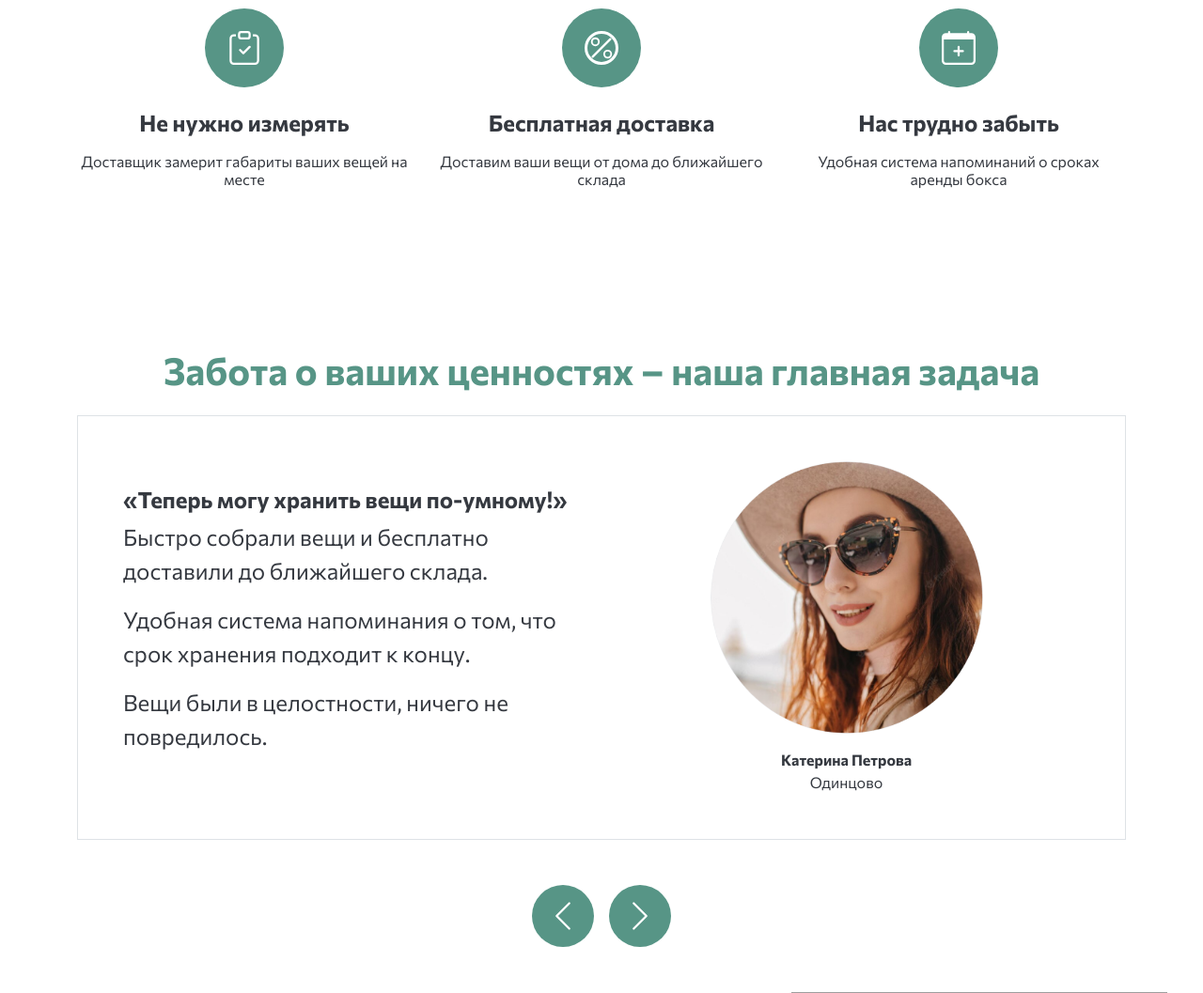
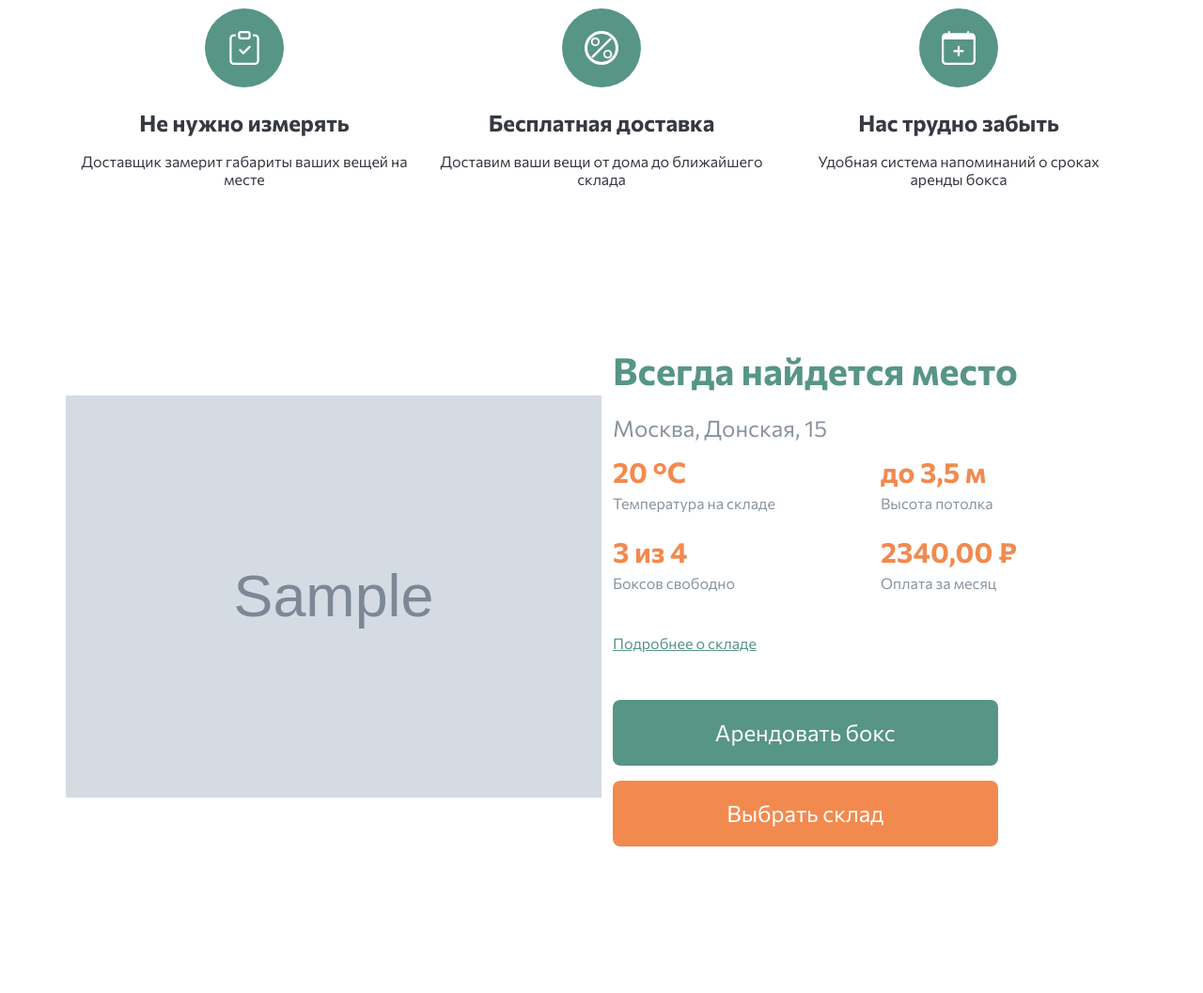
Before and after one commit to gennadis/self-storage, a Django app: page / in a window 1280 px wide. Shown: the part 2800-3857 px from the top of the page at 94% size. Run offline with Django 4.2, Linux system fonts and the light colour scheme; data comes from the database, SQL or seed files in the repository; tables that the repository leaves empty hold one stand-in row (values such as "Sample post"); grey boxes marked "Sample" are stand-in pictures; parts of the project's set-up code (start-up, migrations or seed data) failed here and were passed over; grey boxes are pictures that could not be loaded.

Commit message:
Display least occupied warehouse on index page

```diff
--- a/src/static/css/Style.css
+++ b/src/static/css/Style.css
@@ -116,13 +116,6 @@ body {
 }
 
 .SelfStorage__img {
-    background-image: url(../img/image.png);
-    background-repeat: no-repeat;
-    background-position: center;
-}
-
-.SelfStorage__img2 {
-    background-image: url(../img/image2.png);
     background-repeat: no-repeat;
     background-position: center;
     background-size: contain;
--- a/src/templates/boxes.html
+++ b/src/templates/boxes.html
@@ -86,7 +86,7 @@
 			<ul class="nav nav-pills mb-3 d-flex justify-content-between" id="boxes-links" role="tablist">
         {% for wh in warehouses %}
           <li class="nav-item flex-grow-1 mx-2" role="presentation">
-            <a class="js-select-warehouse row text-decoration-none py-3 px-4 mt-5 SelfStorage__boxlink"
+            <a id="wh{{wh.id}}" class="js-select-warehouse row text-decoration-none py-3 px-4 mt-5 SelfStorage__boxlink"
               data-warehouse="{{ wh.id }}" data-bs-toggle="pill" data-bs-target="#pills-{{ wh.id }}" role="tab"
               aria-controls="pills-{{ wh.id }}" aria-selected="true">
               <div class="col-12 col-lg-3 d-flex justify-content-center">
@@ -185,7 +185,7 @@
                     <span class="SelfStorage_grey mb-3">Оплата за месяц</span>
                   </div>
                   <div class="d-flex flex-column align-items-center align-items-lg-start">
-                    <button class="js-rent-storage btn w-75 fs_24 px-5 py-3 text-white border-8 SelfStorage__bg_green SelfStorage__btn2_green mb-3">
+                    <button id="boxesFor{{wh.id}}" class="js-rent-storage btn w-75 fs_24 px-5 py-3 text-white border-8 SelfStorage__bg_green SelfStorage__btn2_green mb-3">
                       Арендовать бокс
                     </button>
                   </div>
--- a/src/templates/index.html
+++ b/src/templates/index.html
@@ -167,6 +167,34 @@
 				<h6>Удобная система напоминаний о сроках аренды бокса</h6>
 			</div>
 		</article>
+
+    <article class="row pt-header">
+      <div class="col-12 col-lg-6 mb-3 mb-lg-0 SelfStorage__img" style="background-image: url({{ free_warehouse.image }})"></div>
+      <div class="col-12 col-lg-6 d-flex flex-column align-items-center align-items-lg-start">
+        <h1 class="text-start fw-bold SelfStorage_green mb-4">Всегда найдется место</h1>
+        <h4 class="SelfStorage_grey">{{ free_warehouse.city }}, {{ free_warehouse.address }}</h4>
+        <div class="row">
+          <div class="col-6 d-flex flex-column align-items-center align-items-lg-start">
+            <span class="fs_30 fw-bold SelfStorage_orange">{{ free_warehouse.temperature }} °С</span>
+            <span class="SelfStorage_grey mb-3">Температура на складе</span>
+            <span class="fs_30 fw-bold SelfStorage_orange">{{ free_warehouse.boxes_avaliable }} из {{ free_warehouse.boxes_total }}</span>
+            <span class="SelfStorage_grey mb-3">Боксов свободно</span>
+          </div>
+          <div class="col-6 d-flex flex-column align-items-center align-items-lg-start">
+            <span class="fs_30 fw-bold SelfStorage_orange">до {{ free_warehouse.ceiling_height }} м</span>
+            <span class="SelfStorage_grey mb-3">Высота потолка</span>
+            <span class="fs_30 fw-bold SelfStorage_orange">{{ free_warehouse.starting_rate }} ₽</span>
+            <span class="SelfStorage_grey mb-3">Оплата за месяц</span>
+          </div>
+          <a href="{% url 'boxes'%}?target=warehouse&id={{free_warehouse.id}}" class="text-center text-lg-start mt-4 mb-5 SelfStorage_green">Подробнее о складе</a>
+          <div class="d-flex flex-column align-items-center align-items-lg-start">
+            <a href="{% url 'boxes'%}?target=boxes&id={{free_warehouse.id}}" class="btn w-75 fs_24 px-5 py-3 text-white border-8 SelfStorage__bg_green SelfStorage__btn2_green mb-3">Арендовать бокс</a>
+            <a href="{% url 'boxes'%}" class="btn w-75 fs_24 px-5 py-3 text-white border-8 SelfStorage__bg_orange SelfStorage__btn2_orange">Выбрать склад</a>
+          </div>
+        </div>
+      </div>
+    </article>
+
 		<article class="row pt-header" id="reviews">
 			<h1 class="text-center fw-bold SelfStorage_green mb-4">Забота о ваших ценностях – наша главная задача</h1>
 			<div id="carouselExampleControls" class="carousel slide" data-bs-ride="carousel">
```
Also changed, not shown: src/static/js/main.js (+13 -1 lines), src/storage/models.py, src/storage/views.py.
